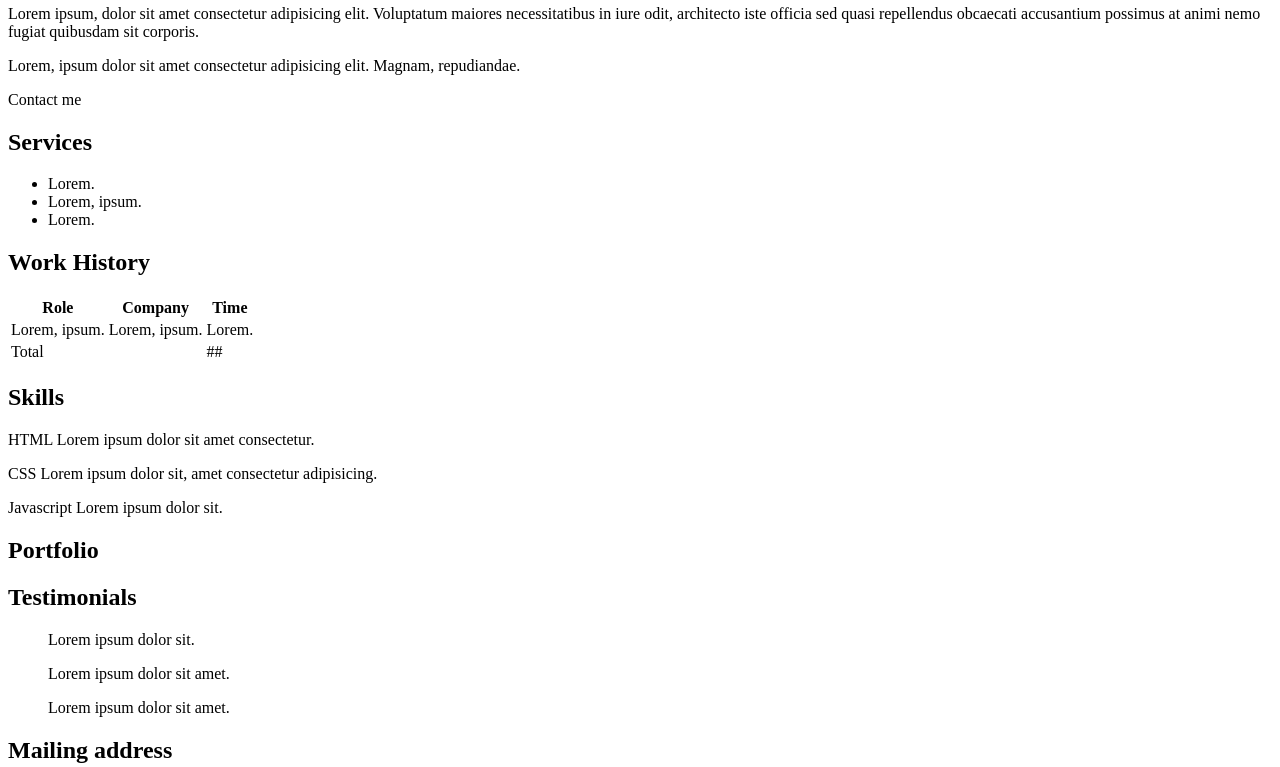
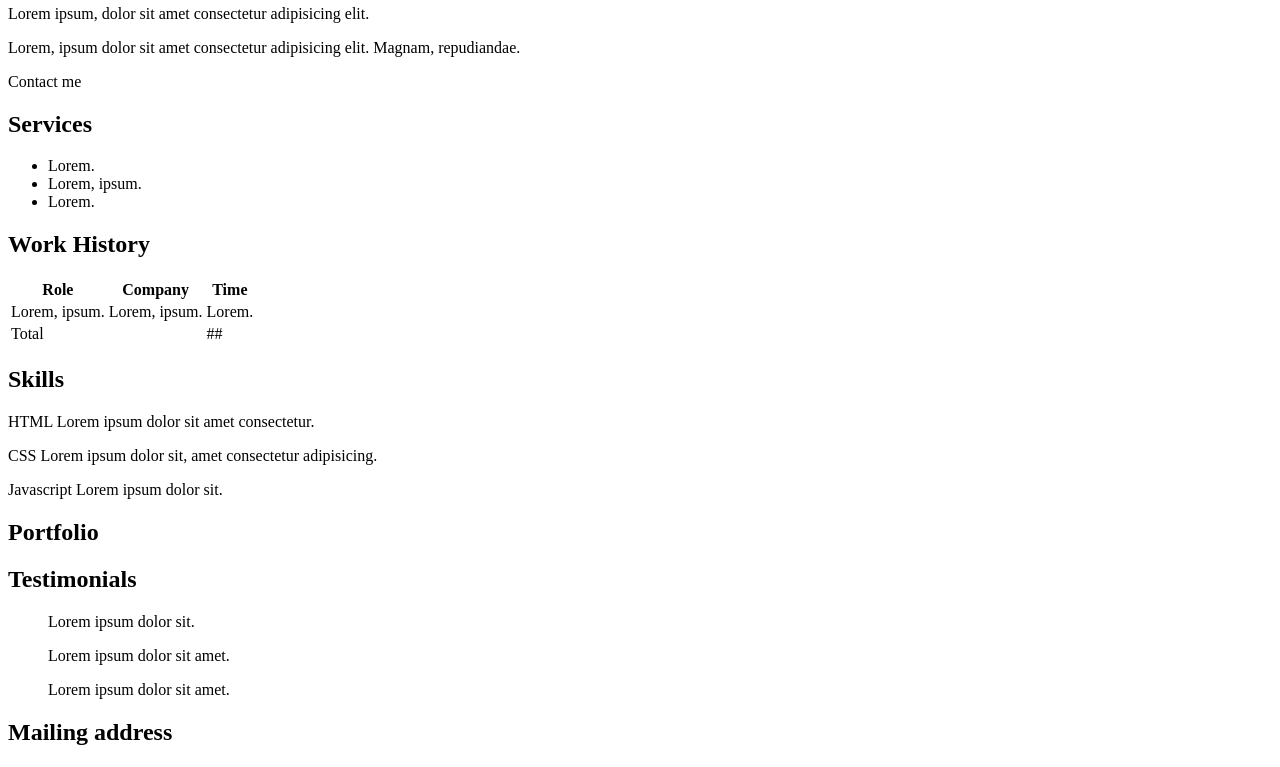
Before and after one commit to jmajrs/Portfolio-test, a plain HTML site: page index.html in a window 1280 px wide. Shown: the part 271-1038 px from the top of the page. Drawn offline with Linux system fonts and the light colour scheme.

Commit message:
Update text about me

```diff
--- a/index.html
+++ b/index.html
@@ -31,8 +31,6 @@
                 </header>
                 <p>
                     Lorem ipsum, dolor sit amet consectetur adipisicing elit.
-                    Voluptatum maiores necessitatibus in iure odit, architecto iste officia sed quasi
-                    repellendus obcaecati accusantium possimus at animi nemo fugiat quibusdam sit corporis.
                 </p>
                 <aside>
                     <p>Lorem, ipsum dolor sit amet consectetur adipisicing elit. Magnam, repudiandae.</p>
```
